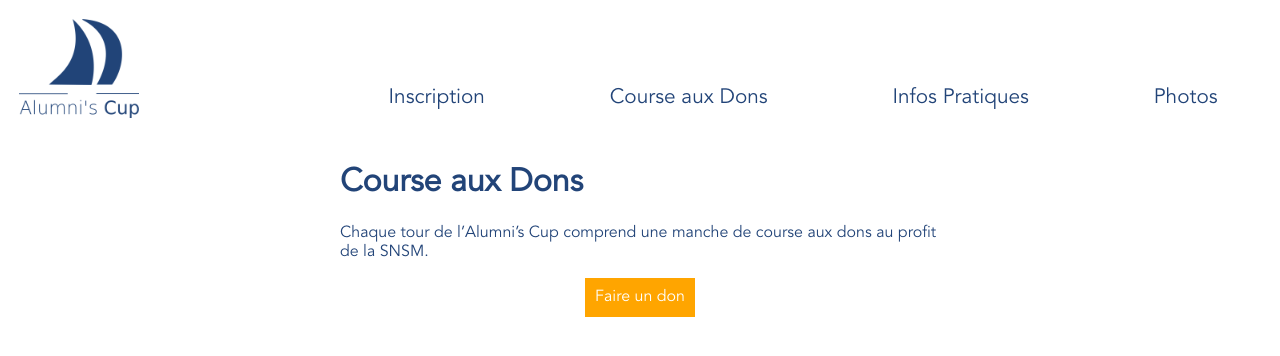
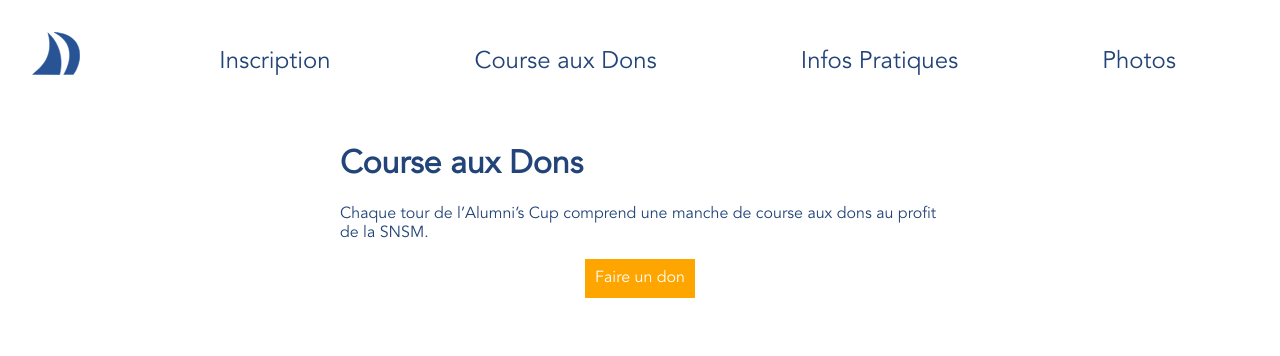
Before and after one commit to opeltre/alumniscup.fun, a Jekyll site: the page built from dons.md, in a window 1280 px wide. Shown: the top 356 px of the page. Built offline with Jekyll 4.4.1, drawn with Linux system fonts in a browser that asks for light colours; our own code applies the rules of GitHub Pages for plain Markdown files.

Commit message:
update menu style

```diff
--- a/_includes/nav.html
+++ b/_includes/nav.html
@@ -3,8 +3,8 @@
   <!-- Accueil -->
   <div id="home">
     <a href="/">
-      <img alt="Alumni's Cup Home"
-          src="/assets/logos/alumniscup.png">
+      <img alt="Accueil"
+          src="/assets/logos/sails.svg">
     </a>
   </div>
 
@@ -14,14 +14,15 @@
   <div id="navbar" class="flex-v">
 
     <input name="show-menu" id="show-menu" type="checkbox">
-    <label for="show-menu"> Menu </label>
+    <label for="show-menu" class="menu">
+      <img alt="Menu" src="/assets/logos/menu.svg">
+    </label>
 
     <nav id="menu">
       {% for item in site.data.nav %}
       <a href="{{item.url}}">{{item.name}}</a>
       {% endfor %}
     </nav>
-
   </div>
 
 </header>
--- a/_sass/nav.sass
+++ b/_sass/nav.sass
@@ -1,71 +1,92 @@
 @import 'variables'
 
-$fs-nav: 1.3em
-$pad-nav: 1.2em
+$w-home: 3em
+$pad-nav: 1em
+
+$fs-nav: 1em
+$fs-nav-laptop: 1.5em
+
+$color-menu: #dd8697
+
 
 header
-  margin-right: 1em
+  align-items: flex-center
+  padding: $pad-nav
+
+/*--- Logo Accueil ---*/
+
+#home img
+  width: $w-home
+  margin-right: 0.5em
+
+/*--- Bouton Menu ---*/
+
+#show-menu
+  display: none
+
+#show-menu ~ label
+
+.menu img
+  border: 1.3px solid $color-menu
+  border-radius: 4px
+  width: $w-home
+  padding: 0em 0.3em
+
+/*--- Menu Déroulant ---*/
+
+#navbar
   align-items: flex-end
 
-/*--- Logo Accueil ---*/
-#home
-  padding: $pad-nav
-  position: absolute
-  top: 0em
-  left: 0em
+#show-menu ~ nav
+  display: none
 
-#home img
-  width: 7.5em
-
-/*--- Bouton Menu ---*/
-#show-menu
-  visibility: hidden
-
-#show-menu ~ label
-  padding: 2.5em
-  border: 1px solid $ciel
-  color: $ciel
-  border-radius: 4px
-  align-self: flex-end
-
-/*--- Nav ---*/
 #show-menu:checked ~ nav
   display: block
   display: flex
   flex-flow: column
   flex-wrap: none
+  align-items: stretch
 
-#show-menu ~ nav
-  display: none
+/*--- Liens ---*/
 
-nav a
+nav a, #home a
   color: $marine
   font-size: $fs-nav
   text-decoration: none
+
+nav a
   text-align: right
   padding: 0.65em 3em
-  border-bottom: 1px solid $ciel
-  border-right: 1px solid $ciel
+  border-bottom: 1px solid $color-menu
+  border-right: 1px solid $color-menu
   border-radius: 4px
 
-/*--- Laptop ---*/
+
+/*====== Laptop ======*/
+
 @media #{$laptop}
+
   header
     margin-right: 0em
+
+  /*--- Accueil ---*/
 
   #home
     position: relative
 
-  #show-menu ~ label
-    display: none
+  /*--- Menu Déroulé ---*/
 
   #show-menu ~ nav
     display: flex
     flex-flow: row
-    padding-bottom: $pad-nav
+
+  #show-menu ~ label
+    display: none
+
+  /*--- Liens ---*/
 
   nav a
     border-right: none
     border-bottom: none
     border-radius: 0px
-    padding-top: 2em
+    font-size: $fs-nav-laptop
```
Also changed, not shown: assets/logos/accueil.svg (added), assets/logos/favicon.svg (added), assets/logos/menu.svg (added), assets/logos/sails-icon.png (added), assets/logos/sails.png (added), assets/logos/sails.svg (added).
